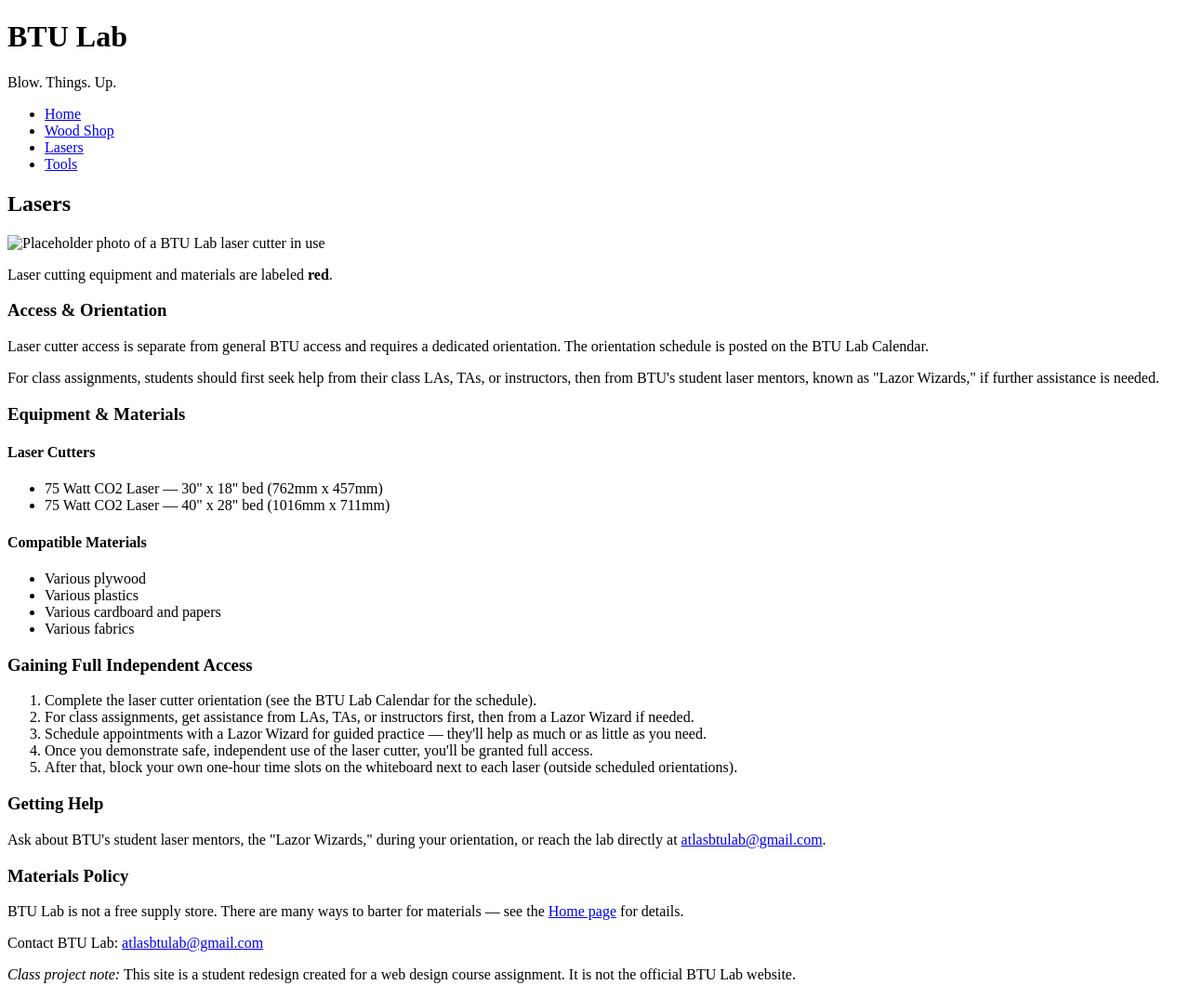
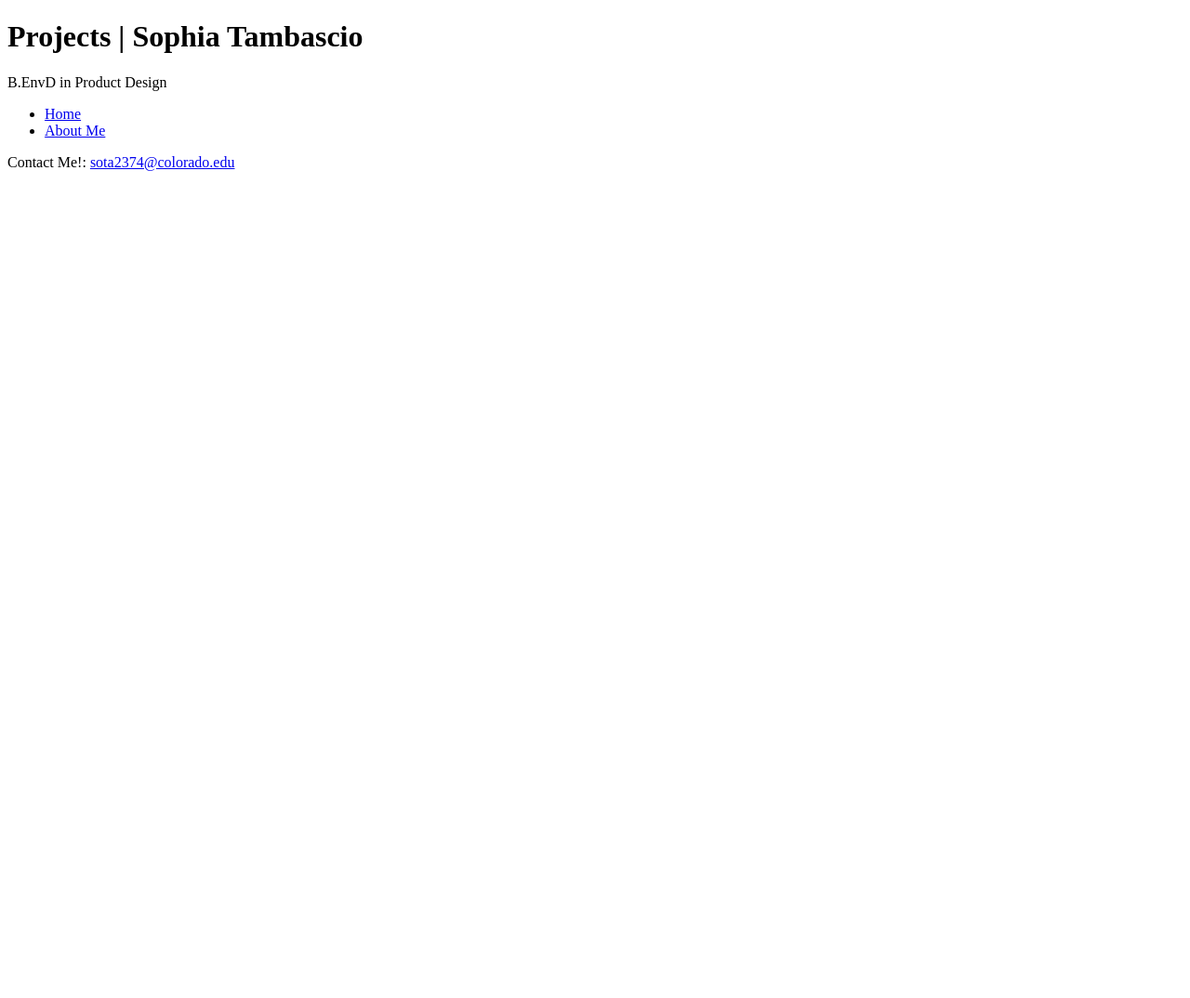
Before and after one commit to sophiatambascio/website, a plain HTML site: page projects.html in a window 1280 px wide. Shown: the whole page at 93% size. After the commit the page ends 800 px from the top, so only its background shows below. Drawn offline with Linux system fonts and the light colour scheme.

Commit message:
Update projects.html

```diff
--- a/projects.html
+++ b/projects.html
@@ -3,81 +3,24 @@
 <head>
     <meta charset="UTF-8">
     <meta name="viewport" content="width=device-width, initial-scale=1.0">
-    <title>Lasers | BTU Lab</title>
-    <link rel="icon" type="image/jpeg" href="images/btu-lab.jpg">
+    <title>Sophia Tambascio</title>
 </head>
 <body>
 
     <header>
-        <h1>BTU Lab</h1>
-        <p>Blow. Things. Up.</p>
+        <h1>Projects | Sophia Tambascio</h1>
+        <p>B.EnvD in Product Design</p>
     </header>
 
     <nav aria-label="Primary">
         <ul>
             <li><a href="index.html">Home</a></li>
-            <li><a href="woodworking.html">Wood Shop</a></li>
-            <li><a href="lasers.html" aria-current="page">Lasers</a></li>
-            <li><a href="tools.html">Tools</a></li>
+            <li><a href="about.html">About Me</a></li>
         </ul>
     </nav>
 
-    <main>
-        <h2>Lasers</h2>
-        <img src="images/btu-lab.jpg" alt="Placeholder photo of a BTU Lab laser cutter in use">
-        <p>Laser cutting equipment and materials are labeled <strong>red</strong>.</p>
-
-        <section aria-labelledby="laser-access-heading">
-            <h3 id="laser-access-heading">Access &amp; Orientation</h3>
-            <p>Laser cutter access is separate from general BTU access and requires a dedicated orientation. The orientation schedule is posted on the BTU Lab Calendar.</p>
-            <p>For class assignments, students should first seek help from their class LAs, TAs, or instructors, then from BTU's student laser mentors, known as "Lazor Wizards," if further assistance is needed.</p>
-        </section>
-
-        <section aria-labelledby="laser-equipment-heading">
-            <h3 id="laser-equipment-heading">Equipment &amp; Materials</h3>
-            <article>
-                <h4>Laser Cutters</h4>
-                <ul>
-                    <li>75 Watt CO2 Laser &mdash; 30&quot; x 18&quot; bed (762mm x 457mm)</li>
-                    <li>75 Watt CO2 Laser &mdash; 40&quot; x 28&quot; bed (1016mm x 711mm)</li>
-                </ul>
-            </article>
-            <article>
-                <h4>Compatible Materials</h4>
-                <ul>
-                    <li>Various plywood</li>
-                    <li>Various plastics</li>
-                    <li>Various cardboard and papers</li>
-                    <li>Various fabrics</li>
-                </ul>
-            </article>
-        </section>
-
-        <section aria-labelledby="laser-full-access-heading">
-            <h3 id="laser-full-access-heading">Gaining Full Independent Access</h3>
-            <ol>
-                <li>Complete the laser cutter orientation (see the BTU Lab Calendar for the schedule).</li>
-                <li>For class assignments, get assistance from LAs, TAs, or instructors first, then from a Lazor Wizard if needed.</li>
-                <li>Schedule appointments with a Lazor Wizard for guided practice &mdash; they'll help as much or as little as you need.</li>
-                <li>Once you demonstrate safe, independent use of the laser cutter, you'll be granted full access.</li>
-                <li>After that, block your own one-hour time slots on the whiteboard next to each laser (outside scheduled orientations).</li>
-            </ol>
-        </section>
-
-        <section aria-labelledby="laser-help-heading">
-            <h3 id="laser-help-heading">Getting Help</h3>
-            <p>Ask about BTU's student laser mentors, the "Lazor Wizards," during your orientation, or reach the lab directly at <a href="mailto:atlasbtulab@gmail.com">atlasbtulab@gmail.com</a>.</p>
-        </section>
-
-        <aside aria-labelledby="laser-materials-heading">
-            <h3 id="laser-materials-heading">Materials Policy</h3>
-            <p>BTU Lab is not a free supply store. There are many ways to barter for materials &mdash; see the <a href="index.html#materials-heading">Home page</a> for details.</p>
-        </aside>
-    </main>
-
-    <footer>
-        <p>Contact BTU Lab: <a href="mailto:atlasbtulab@gmail.com">atlasbtulab@gmail.com</a>
-        <p><em>Class project note:</em> This site is a student redesign created for a web design course assignment. It is not the official BTU Lab website.</p>
+   <footer>
+        <p>Contact Me!: <a href="mailto:sota2374@colorado.edu">sota2374@colorado.edu</a>
     </footer>
 </body>
 </html>
```
